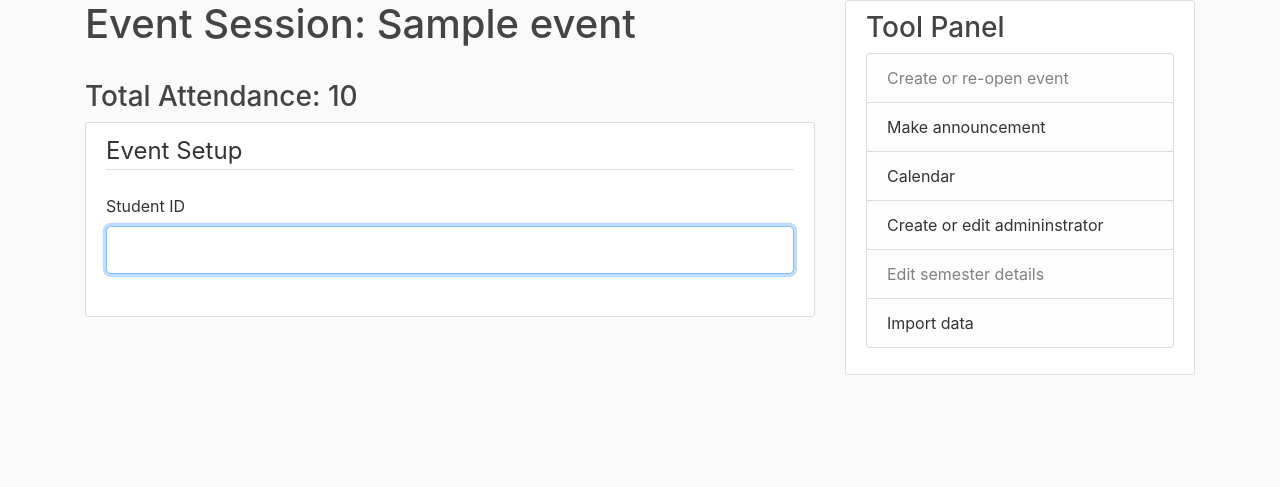
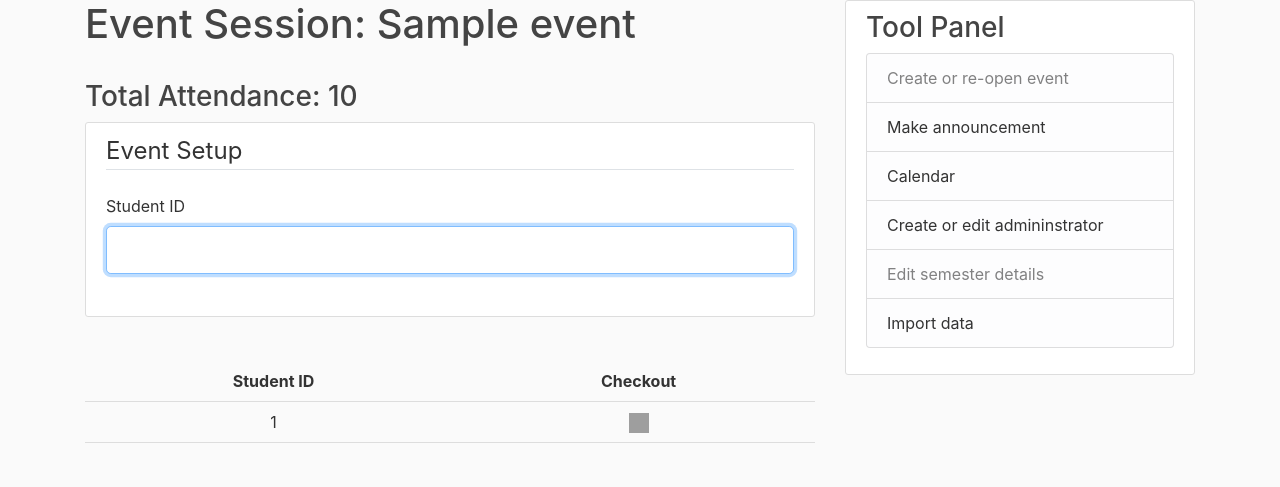
Before and after one commit to ejmiers/Pizza-My-Mind-Web-Server, a Flask app: a page that uses pmm_server/templates/event_session.html in a window 1280 px wide. Shown: the part 80-567 px from the top of the page. Run offline with Flask 2, Linux system fonts and the light colour scheme; a user stored in the database is signed in; tables that the repository leaves empty hold one stand-in row (values such as "Sample post"); some libraries are stand-ins or nearby versions; grey boxes are pictures that could not be loaded.

Commit message:
Added event attendance table

```diff
--- a/pmm_server/templates/event_session.html
+++ b/pmm_server/templates/event_session.html
@@ -1,5 +1,7 @@
 {% extends "layout.html" %}
 {% block content %}
+<link rel="stylesheet" type="text/css" href="{{ url_for('static', filename='table.css') }}">
+
 <h1>Event Session: {{ event.eventName }}</h1>
 <br style='line-height:20px'>
 <h3>Total Attendance: {{ event.attendanceTotal }}</h3>
@@ -26,4 +28,24 @@
   </form>
 </div>
 
+{% if attendance|length > 0 %}
+  <br style='line-height:50px'>
+  <table>
+  <tr>
+    <th>Student ID</th>
+    <th>Checkout</th>
+  </tr>
+  {% for student in attendance %}
+    <tr>
+        <td>{{ student.studentID }}</td>
+        <td title='click to check student out of this event'>
+          <a href="{{ url_for('eventCheckout', event_url=event.id, student_id=student.studentID) }}">
+            <img src="{{ url_for('static', filename='door.png') }}" alt="checkout" style='width:20px;height:20px;'>
+          </a>
+        </td>
+    </tr>
+  {% endfor %}
+  </table>
+{% endif %}
+
 {% endblock content %}
```
